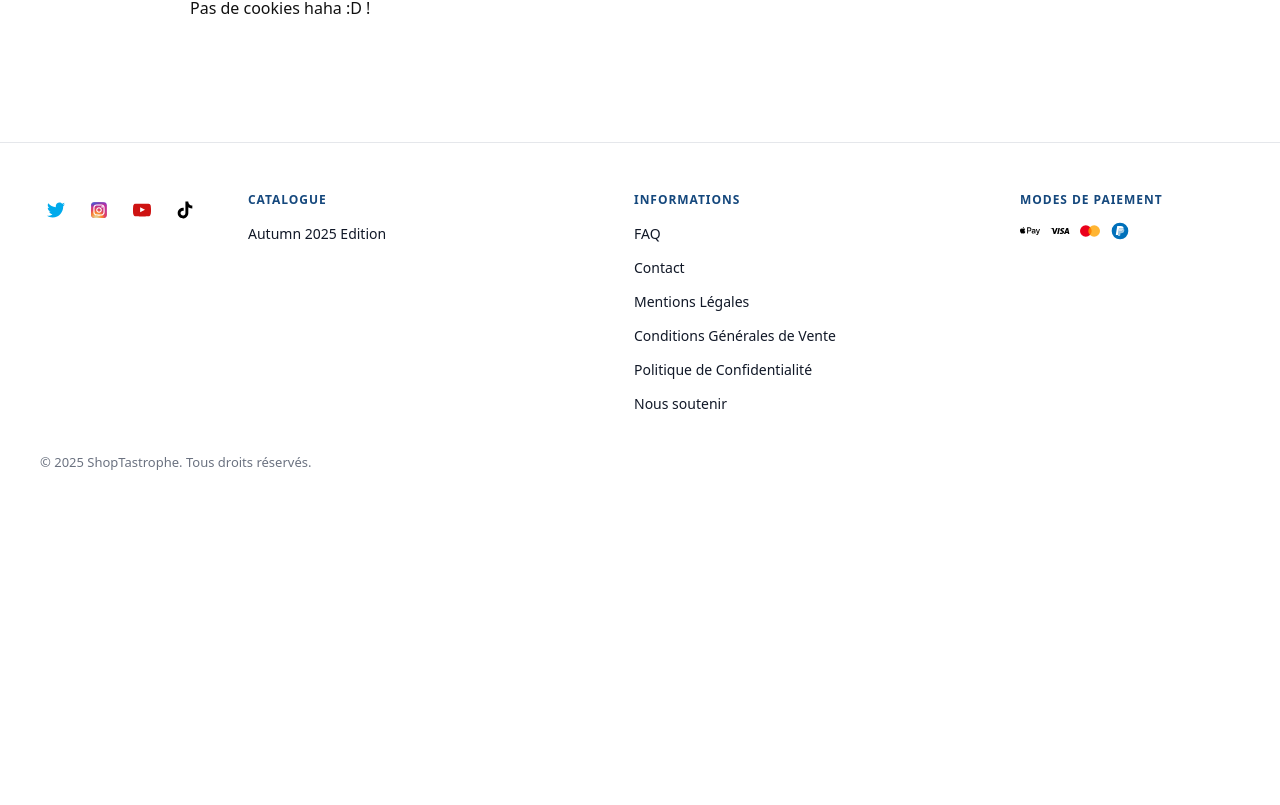
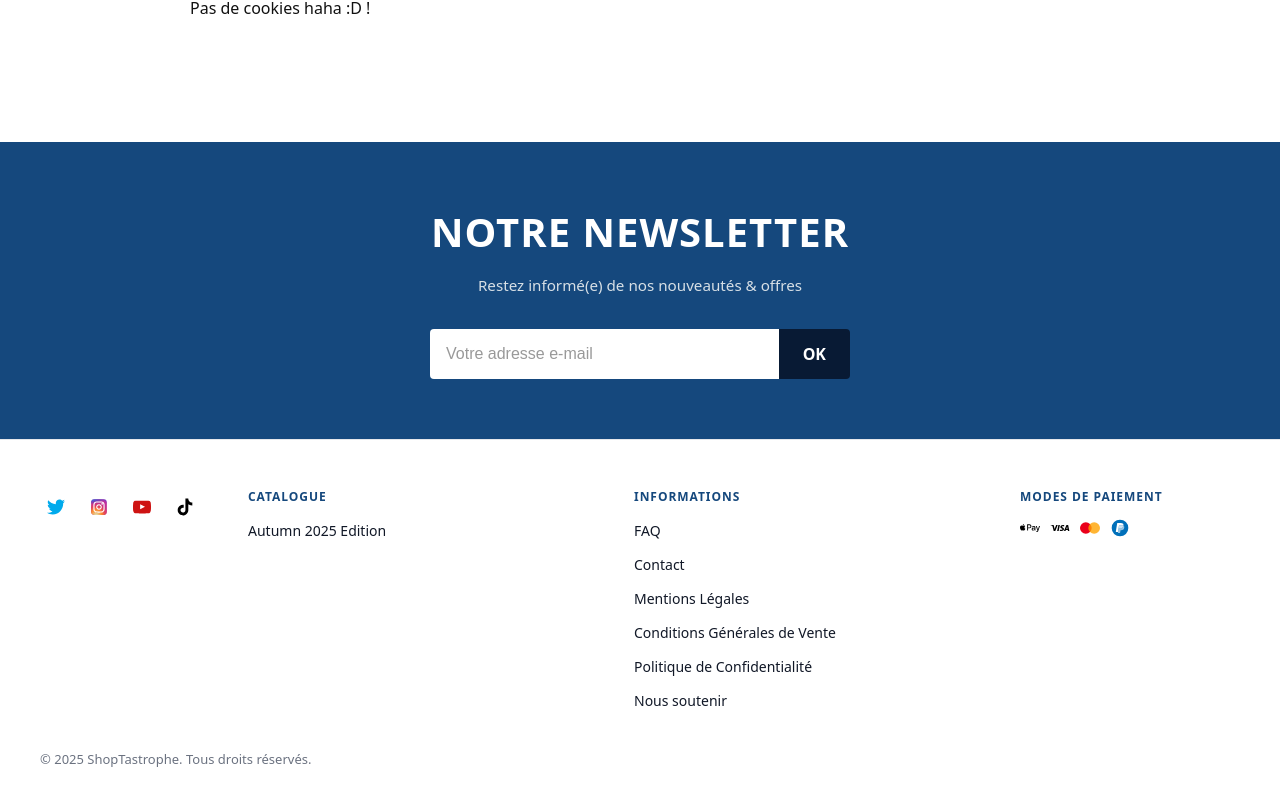
Before and after one commit to LiOlivier/ShopTastrophe, a React app in the folder frontend/: page /mentions in a window 1280 px wide. Shown: the part 786-1591 px from the top of the page. Before the commit the page ends 1307 px from the top, so only its background shows below. Built offline with nearby package versions, Linux system fonts and the light colour scheme; the HTML template or start-up script is replaced by a standard one.

Commit message:
change products + newsletter + profil

```diff
--- a/frontend/src/App.jsx
+++ b/frontend/src/App.jsx
@@ -1,6 +1,7 @@
 import "./App.css";
 import Navbar from "./components/Navbar";
 import Footer from "./components/Footer";
+import Newsletter from "./components/Newsletter";
 import { Routes, Route, Navigate, useLocation } from "react-router-dom";
 import Home from "./pages/Home";
 import Cart from "./pages/Cart";
@@ -43,6 +44,7 @@ function App() {
             <Route path="*" element={<div>Page introuvable</div>} />
           </Routes>
         </main>
+        <Newsletter />
         <Footer />
       </div>
     </AuthProvider>
--- /dev/null
+++ b/frontend/src/components/Newsletter.css
@@ -0,0 +1,84 @@
+/* Newsletter Section */
+.newsletter-section {
+  background: #15487D;
+  padding: 60px 20px;
+  text-align: center;
+}
+
+.newsletter-container {
+  max-width: 500px;
+  margin: 0 auto;
+}
+
+.newsletter-title {
+  color: #ffffff;
+  font-size: 2.5rem;
+  font-weight: 800;
+  margin: 0 0 12px 0;
+  letter-spacing: 1px;
+}
+
+.newsletter-subtitle {
+  color: #ecf0f1;
+  font-size: 0.95rem;
+  margin: 0 0 32px 0;
+  opacity: 0.9;
+}
+
+.newsletter-form {
+  display: flex;
+  max-width: 420px;
+  margin: 0 auto;
+  gap: 0;
+}
+
+.newsletter-input {
+  flex: 1;
+  padding: 14px 16px;
+  border: none;
+  border-radius: 4px 0 0 4px;
+  font-size: 1rem;
+  outline: none;
+  background: #ffffff;
+  color: #333;
+}
+
+.newsletter-input::placeholder {
+  color: #999;
+}
+
+.newsletter-btn {
+  padding: 14px 24px;
+  border: none;
+  border-radius: 0 4px 4px 0;
+  background: #030a1bbb;
+  color: #ffffff;
+  font-size: 1rem;
+  font-weight: 700;
+  cursor: pointer;
+  transition: background 200ms ease;
+}
+
+.newsletter-btn:hover {
+  background: #020d1d;
+}
+
+@media (max-width: 560px) {
+  .newsletter-title {
+    font-size: 2rem;
+  }
+
+  .newsletter-form {
+    flex-direction: column;
+    max-width: 300px;
+  }
+
+  .newsletter-input,
+  .newsletter-btn {
+    border-radius: 4px;
+  }
+
+  .newsletter-btn {
+    margin-top: 10px;
+  }
+}
--- /dev/null
+++ b/frontend/src/components/Newsletter.jsx
@@ -0,0 +1,32 @@
+import React from "react";
+import "./Newsletter.css";
+
+export default function Newsletter() {
+  const onSubmit = (e) => {
+    e.preventDefault();
+    const form = e.currentTarget;
+    const data = new FormData(form);
+    const email = data.get("email");
+    alert(`Merci ! Nous vous tiendrons informé(e) à: ${email}`);
+    form.reset();
+  };
+
+  return (
+    <section className="newsletter-section" aria-labelledby="newsletter-title">
+      <div className="newsletter-container">
+        <h2 id="newsletter-title" className="newsletter-title">NOTRE NEWSLETTER</h2>
+        <p className="newsletter-subtitle">Restez informé(e) de nos nouveautés & offres</p>
+        <form className="newsletter-form" onSubmit={onSubmit}>
+          <input
+            type="email"
+            name="email"
+            placeholder="Votre adresse e-mail"
+            className="newsletter-input"
+            required
+          />
+          <button type="submit" className="newsletter-btn">OK</button>
+        </form>
+      </div>
+    </section>
+  );
+}
--- /dev/null
+++ b/frontend/src/components/ProductsGrid.css
@@ -0,0 +1,70 @@
+.products-grid-section {
+  max-width: 1200px;
+  margin: 24px auto 48px auto;
+  padding: 0 20px;
+}
+
+.products-grid {
+  display: grid;
+  grid-template-columns: repeat(4, 1fr);
+  gap: 18px;
+}
+
+.product-card {
+  display: flex;
+  flex-direction: column;
+  border-radius: 8px;
+  border: 2px solid #15487D;
+  overflow: hidden;
+  background: #0f1114; /* page bg peeking between media and info; adjust if needed */
+}
+
+.product-media {
+  display: block;
+  background: #e9e4db; /* neutral to match mockups */
+  aspect-ratio: 1 / 1; /* square media like the reference */
+}
+
+.product-img {
+  width: 100%;
+  height: 100%;
+  object-fit: contain;
+  object-position: center;
+}
+
+.product-info {
+  padding: 10px 12px 14px 12px; /* default bottom padding */
+  background: transparent;
+  transition: padding 160ms ease;
+}
+
+.product-title {
+  margin: 0 0 6px 0;
+  color: #ffffff;
+  font-size: 0.95rem;
+  font-weight: 700;
+}
+
+.product-price {
+  color: #e6ecf4;
+  font-size: 0.92rem;
+  font-weight: 700;
+}
+
+.product-card:focus-visible {
+  outline: 2px solid #1e61a9;
+  outline-offset: 2px;
+}
+
+/* On hover, tighten the bottom spacing of the info to give a subtle upward shift */
+.product-card:hover .product-info {
+  padding-bottom: 6px;
+}
+
+@media (max-width: 1024px) {
+  .products-grid { grid-template-columns: repeat(2, 1fr); }
+}
+
+@media (max-width: 560px) {
+  .products-grid { grid-template-columns: 1fr; }
+}
--- /dev/null
+++ b/frontend/src/components/ProductsGrid.jsx
@@ -0,0 +1,29 @@
+import React from "react";
+import "./ProductsGrid.css";
+
+const items = [
+  { title: "T‑Shirt Noir", price: "€30,00", alt: "T-Shirt Noir (Front)", src: "/merch/TEESHIRT/BTF.png", href: "/products/tee-noir" },
+  { title: "Sweat Blanc", price: "€60,00", alt: "Sweat Blanc (Front)", src: "/merch/SWEAT/WSF.png", href: "/products/sweat-blanc" },
+  { title: "Casquette Blanche", price: "€20,00", alt: "Casquette Blanche", src: "/merch/CASQUETTE/blanc.png", href: "/products/casquette-blanche" },
+  { title: "Tasse Noire", price: "€15,00", alt: "Tasse Noire", src: "/merch/TASSE/noir.png", href: "/products/tasse-noire" }
+];
+
+export default function ProductsGrid({ className = "" }) {
+  return (
+    <section className={`products-grid-section ${className}`.trim()}>
+      <div className="products-grid">
+        {items.map((it, i) => (
+          <div key={i} className="product-card">
+            <a className="product-media" href={it.href} aria-label={it.alt}>
+              <img className="product-img" src={it.src} alt={it.alt} />
+            </a>
+            <div className="product-info">
+              <h3 className="product-title">{it.title}</h3>
+              <div className="product-price">{it.price}</div>
+            </div>
+          </div>
+        ))}
+      </div>
+    </section>
+  );
+}
--- a/frontend/src/pages/Products.jsx
+++ b/frontend/src/pages/Products.jsx
@@ -1,10 +1,10 @@
-import CategoryGrid from "../components/CategoryGrid";
+import ProductsGrid from "../components/ProductsGrid";
 import "./Products.css";
 
 export default function Products() {
   return (
     <section className="products-container">
-      <CategoryGrid />
+      <ProductsGrid />
     </section>
   );
 }
--- a/frontend/src/pages/Profile.css
+++ b/frontend/src/pages/Profile.css
@@ -62,7 +62,7 @@
 	color: #111827;
 }
 .btn.primaire {
-	background: #27A7D5;
+	background: #15487D;
 	color: #fff;
 }
 .actions {
@@ -137,8 +137,8 @@
 }
 .champ .saisie:focus {
 	outline: none;
-	border-color: #27A7D5;
-	box-shadow: 0 0 0 3px rgba(39,167,213,.2);
+	border-color: #15487D;
+	box-shadow: 0 0 0 3px rgba(21, 72, 125, .2);
 	background: #fff;
 }
 
```
